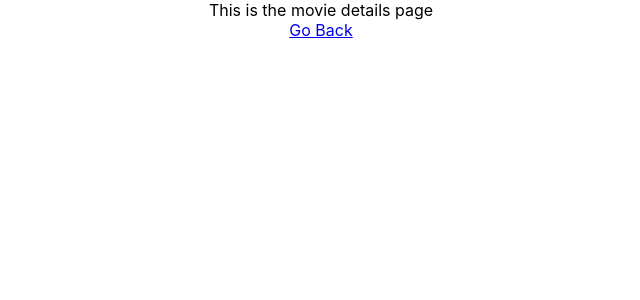
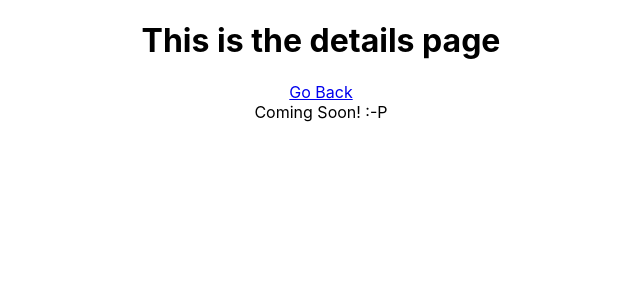
Before and after one commit to zarbar/kodflix, a React (Create React App) app: page /GLOW in a window 1280 px wide. Shown: the top 300 px of the page, without its empty margins (319-959 px from the left). Built offline with nearby package versions, Linux system fonts and the light colour scheme.

Commit message:
#13 complete

```diff
--- a/src/Details/Details.js
+++ b/src/Details/Details.js
@@ -1,11 +1,24 @@
-import React from 'react';
+import React, { useState } from 'react';
 import { Link } from "react-router-dom";
 
 export default function Details(props) {
+    const [message, setMessage] = useState('');
+
+    React.useEffect(
+        () => {
+            const timedMsg = setTimeout(() => setMessage('Coming Soon! :-P'), 3000)
+            return () => clearTimeout(timedMsg)
+        }, []
+    )
+
     return (
         <>
-            This is the movie details page<br />
+            <h1>This is the details page<br /></h1>
             <Link to='/'>Go Back</Link>
+            <br />
+            <div>{message}</div>
+
+
         </>
     );
 }
--- a/src/DisplayShow/DisplayShow.js
+++ b/src/DisplayShow/DisplayShow.js
@@ -4,7 +4,7 @@ import { Link } from "react-router-dom";
 export default function Show(props) {
     return (
         <div className="image-container">
-            <Link to={props.id}>
+            <Link to={props.id} show={props}>
                 <img className="tv-show-poster" src={props.image} alt={props.title} />
                 <div className="tv-show-overlay">
                     <h2>{props.title}</h2>
```
